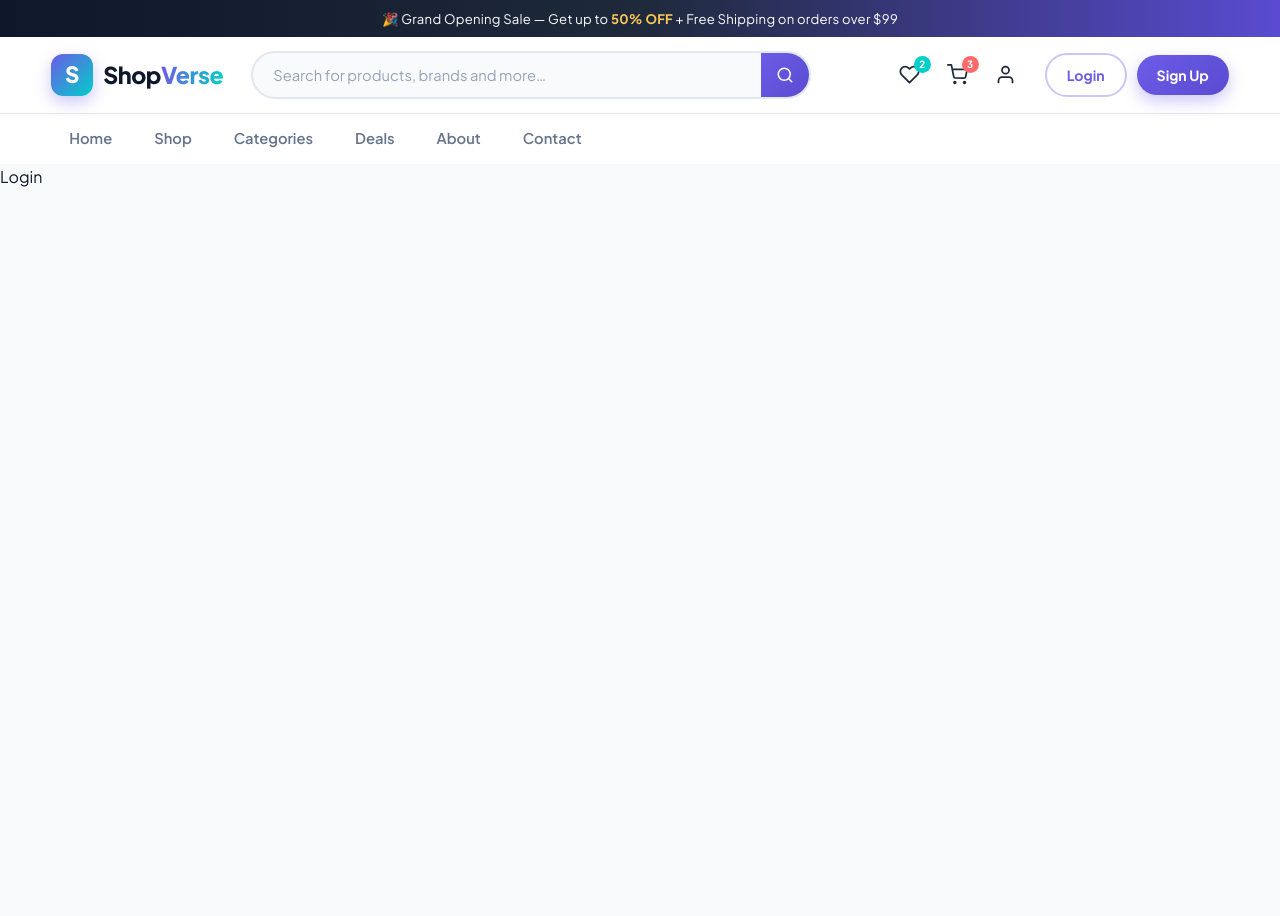
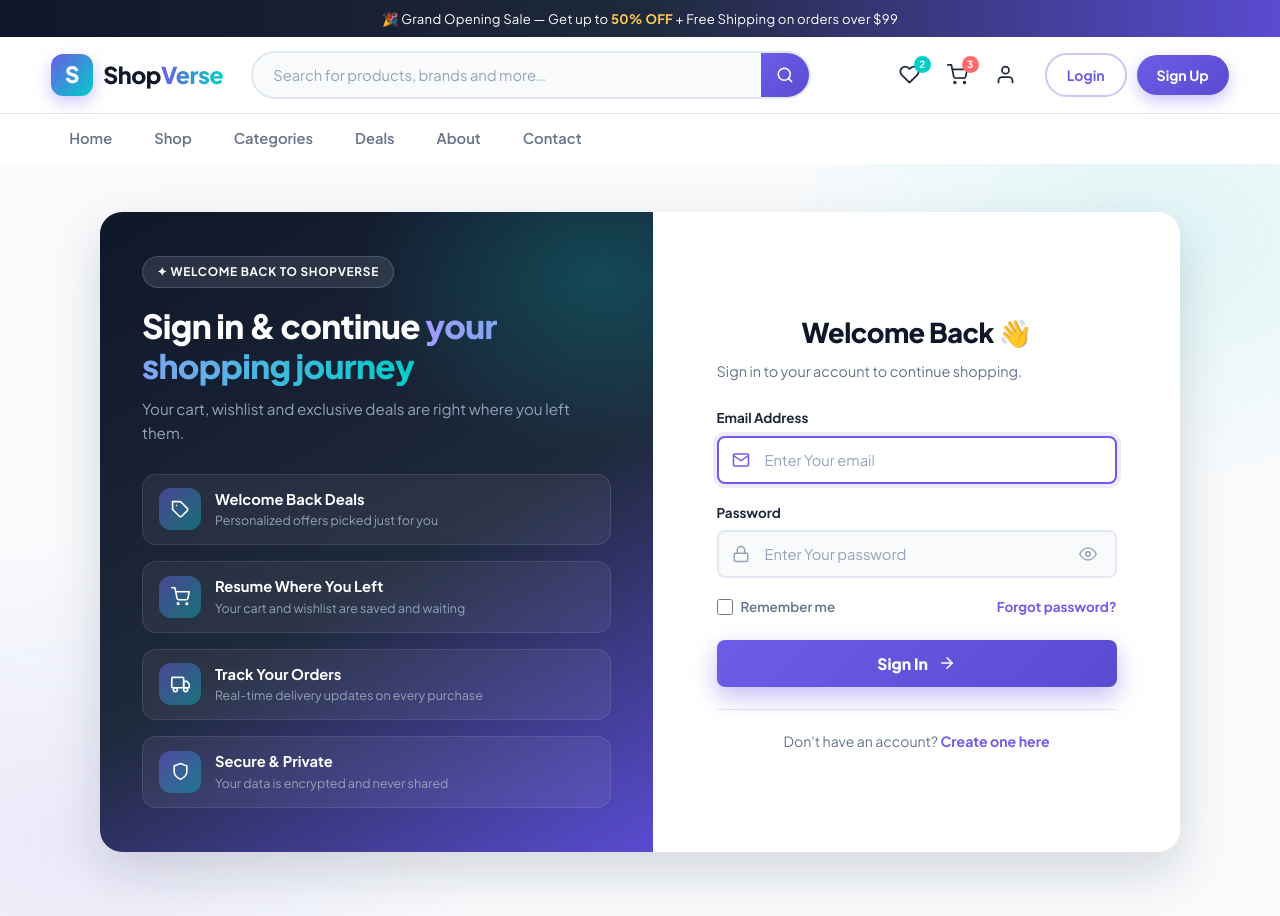
Before and after one commit to JSDeveloper17/E-commerce-Mern, a React (Vite) app in the folder frontend/: page /login in a window 1280 px wide. Before the commit the page ends 800 px from the top, so only its background shows below. Built offline with nearby package versions, Linux system fonts and the light colour scheme; no server answers.

Commit message:
Created Login Page

```diff
--- a/frontend/src/pages/Register.css
+++ b/frontend/src/pages/Auth.css
@@ -430,3 +430,64 @@
     grid-template-columns: 1fr;
   }
 }
+
+
+/* ================= LOGIN EXTRAS ================= */
+.auth__eye {
+  position: absolute;
+  right: 12px;
+  display: grid;
+  place-items: center;
+  width: 34px;
+  height: 34px;
+  border-radius: 8px;
+  color: var(--gray-light);
+  transition: var(--transition);
+}
+
+.auth__eye svg {
+  width: 18px;
+  height: 18px;
+}
+
+.auth__eye:hover {
+  color: var(--primary);
+  background: rgba(108, 92, 231, 0.08);
+}
+
+.auth__input-wrap input[type="password"],
+.auth__input-wrap:has(.auth__eye) input {
+  padding-right: 52px;
+}
+
+.auth__options {
+  display: flex;
+  align-items: center;
+  justify-content: space-between;
+  font-size: 0.84rem;
+}
+
+.auth__remember {
+  display: inline-flex;
+  align-items: center;
+  gap: 8px;
+  cursor: pointer;
+  color: var(--gray);
+  font-weight: 600;
+}
+
+.auth__remember input {
+  width: 16px;
+  height: 16px;
+  accent-color: var(--primary);
+  cursor: pointer;
+}
+
+.auth__forgot {
+  color: var(--primary);
+  font-weight: 700;
+}
+
+.auth__forgot:hover {
+  text-decoration: underline;
+}
--- a/frontend/src/pages/Login.jsx
+++ b/frontend/src/pages/Login.jsx
@@ -1,8 +1,220 @@
-import React from 'react'
+import { useState } from 'react'
+import { Link, useNavigate } from 'react-router-dom'
+import './Auth.css'
+import { api } from '../services/api'
+import { toast } from 'react-toastify'
+
+const MailIcon = () => (
+  <svg viewBox="0 0 24 24" fill="none" stroke="currentColor" strokeWidth="2" strokeLinecap="round" strokeLinejoin="round">
+    <rect x="2" y="4" width="20" height="16" rx="2" />
+    <polyline points="22,6 12,13 2,6" />
+  </svg>
+)
+
+const LockIcon = () => (
+  <svg viewBox="0 0 24 24" fill="none" stroke="currentColor" strokeWidth="2" strokeLinecap="round" strokeLinejoin="round">
+    <rect x="3" y="11" width="18" height="11" rx="2" />
+    <path d="M7 11V7a5 5 0 0 1 10 0v4" />
+  </svg>
+)
+
+const EyeIcon = () => (
+  <svg viewBox="0 0 24 24" fill="none" stroke="currentColor" strokeWidth="2" strokeLinecap="round" strokeLinejoin="round">
+    <path d="M1 12s4-8 11-8 11 8 11 8-4 8-11 8-11-8-11-8z" />
+    <circle cx="12" cy="12" r="3" />
+  </svg>
+)
+
+const EyeOffIcon = () => (
+  <svg viewBox="0 0 24 24" fill="none" stroke="currentColor" strokeWidth="2" strokeLinecap="round" strokeLinejoin="round">
+    <path d="M17.94 17.94A10.07 10.07 0 0 1 12 20c-7 0-11-8-11-8a18.45 18.45 0 0 1 5.06-5.94M9.9 4.24A9.12 9.12 0 0 1 12 4c7 0 11 8 11 8a18.5 18.5 0 0 1-2.16 3.19m-6.72-1.07a3 3 0 1 1-4.24-4.24" />
+    <line x1="1" y1="1" x2="23" y2="23" />
+  </svg>
+)
+
+const perks = [
+  {
+    title: 'Welcome Back Deals',
+    text: 'Personalized offers picked just for you',
+    icon: (
+      <svg viewBox="0 0 24 24" fill="none" stroke="currentColor" strokeWidth="2" strokeLinecap="round" strokeLinejoin="round">
+        <path d="M20.59 13.41l-7.17 7.17a2 2 0 0 1-2.83 0L2 12V2h10l8.59 8.59a2 2 0 0 1 0 2.82z" />
+        <line x1="7" y1="7" x2="7.01" y2="7" />
+      </svg>
+    ),
+  },
+  {
+    title: 'Resume Where You Left',
+    text: 'Your cart and wishlist are saved and waiting',
+    icon: (
+      <svg viewBox="0 0 24 24" fill="none" stroke="currentColor" strokeWidth="2" strokeLinecap="round" strokeLinejoin="round">
+        <circle cx="9" cy="21" r="1" />
+        <circle cx="20" cy="21" r="1" />
+        <path d="M1 1h4l2.68 13.39a2 2 0 0 0 2 1.61h9.72a2 2 0 0 0 2-1.61L23 6H6" />
+      </svg>
+    ),
+  },
+  {
+    title: 'Track Your Orders',
+    text: 'Real-time delivery updates on every purchase',
+    icon: (
+      <svg viewBox="0 0 24 24" fill="none" stroke="currentColor" strokeWidth="2" strokeLinecap="round" strokeLinejoin="round">
+        <rect x="1" y="3" width="15" height="13" rx="1" />
+        <path d="M16 8h4l3 3v5h-7V8z" />
+        <circle cx="5.5" cy="18.5" r="2.5" />
+        <circle cx="18.5" cy="18.5" r="2.5" />
+      </svg>
+    ),
+  },
+  {
+    title: 'Secure & Private',
+    text: 'Your data is encrypted and never shared',
+    icon: (
+      <svg viewBox="0 0 24 24" fill="none" stroke="currentColor" strokeWidth="2" strokeLinecap="round" strokeLinejoin="round">
+        <path d="M12 22s8-4 8-10V5l-8-3-8 3v7c0 6 8 10 8 10z" />
+      </svg>
+    ),
+  },
+]
 
 function Login() {
+  const [email, setEmail] = useState("")
+  const [password, setPassword] = useState("")
+  const [showPassword, setShowPassword] = useState(false)
+  const [isLoading, setIsLoading] = useState(false)
+  const navigate = useNavigate()
+
+  async function handleLogin(e){
+    e.preventDefault();
+    if(!email.trim() || !password.trim()){
+      toast.warning("Please fill in all details")
+      return
+    }
+
+    const loginUser = {
+      email:email,
+      password:password
+    }
+    console.log(loginUser)
+    try{
+      setIsLoading(true)
+      const response = await api.post("/login", loginUser)
+      console.log('Response : ', response)
+      console.log("Response Data : ", response.data)
+
+      //? save token + user for authenticated requests
+      localStorage.setItem("token", response.data.token)
+      localStorage.setItem("user", JSON.stringify({
+        id: response.data.id,
+        name: response.data.name,
+        email: response.data.email,
+        role: response.data.role,
+        address: response.data.address
+      }))
+
+      toast.success(`Welcome back, ${response.data.name}! 👋`)
+      navigate("/")
+    }
+    catch(err){
+      console.log("Login error : ", err);
+      if(err.response){
+        console.log("Server Error", err.response.data)
+        toast.error(err.response.data.message || "Login failed, please try again")
+      }
+      else{
+        toast.error("Cannot reach the server, please try again later")
+      }
+    }
+    finally{
+      setIsLoading(false)
+    }
+  }
+
   return (
-    <div>Login</div>
+    <main className="auth">
+      <div className="auth__wrapper">
+
+        {/* ============ LEFT — BRAND PANEL ============ */}
+        <aside className="auth__panel">
+          <div className="auth__panel-content">
+            <span className="auth__eyebrow">✦ Welcome back to ShopVerse</span>
+            <h1 className="auth__headline">
+              Sign in &amp; continue <span>your shopping journey</span>
+            </h1>
+            <p className="auth__subtext">
+              Your cart, wishlist and exclusive deals are right where you left them.
+            </p>
+
+            <ul className="auth__perks">
+              {perks.map((perk) => (
+                <li className="auth__perk" key={perk.title}>
+                  <span className="auth__perk-icon">{perk.icon}</span>
+                  <div>
+                    <h3>{perk.title}</h3>
+                    <p>{perk.text}</p>
+                  </div>
+                </li>
+              ))}
+            </ul>
+          </div>
+        </aside>
+
+        {/* ============ RIGHT — FORM CARD ============ */}
+        <section className="auth__form-side">
+          <div className="auth__card">
+            <div className="auth__card-head">
+              <h2 style={{textAlign:"center"}}>Welcome Back 👋</h2>
+              <p>Sign in to your account to continue shopping.</p>
+            </div>
+
+            <form action="" onSubmit={handleLogin} className="auth__form">
+              <div className="auth__field">
+                <label htmlFor="email">Email Address</label>
+                <div className="auth__input-wrap">
+                  <span className="auth__input-icon"><MailIcon /></span>
+                  <input type="email" name="email" id="email" autoFocus placeholder="Enter Your email"
+                     value={email} onChange={(e)=>setEmail(e.target.value)}/>
+                </div>
+              </div>
+
+              <div className="auth__field">
+                <label htmlFor="password">Password</label>
+                <div className="auth__input-wrap">
+                  <span className="auth__input-icon"><LockIcon /></span>
+                  <input type={showPassword ? "text" : "password"} name="password" id="password" placeholder="Enter Your password"
+                     value={password} onChange={(e)=>setPassword(e.target.value)}/>
+                  <button type="button" className="auth__eye" onClick={()=>setShowPassword(!showPassword)}
+                     aria-label={showPassword ? "Hide password" : "Show password"}>
+                    {showPassword ? <EyeOffIcon /> : <EyeIcon />}
+                  </button>
+                </div>
+              </div>
+
+              <div className="auth__options">
+                <label className="auth__remember">
+                  <input type="checkbox" name="remember" />
+                  <span>Remember me</span>
+                </label>
+                <a href="#!" className="auth__forgot">Forgot password?</a>
+              </div>
+
+              <button type="submit" className="auth__submit" disabled={isLoading}>
+                {isLoading ? "Signing you in..." : "Sign In"}
+                <svg viewBox="0 0 24 24" fill="none" stroke="currentColor" strokeWidth="2" strokeLinecap="round" strokeLinejoin="round">
+                  <line x1="5" y1="12" x2="19" y2="12" />
+                  <polyline points="12 5 19 12 12 19" />
+                </svg>
+              </button>
+            </form>
+
+            <p className="auth__switch">
+              Don&apos;t have an account? <Link to="/register">Create one here</Link>
+            </p>
+          </div>
+        </section>
+
+      </div>
+    </main>
   )
 }
 
--- a/frontend/src/pages/Register.jsx
+++ b/frontend/src/pages/Register.jsx
@@ -1,6 +1,6 @@
 import { useState } from 'react'
 import { Link } from 'react-router-dom'
-import './Register.css'
+import './Auth.css'
 import { api } from '../services/api';
 import { toast } from 'react-toastify';
 
```
